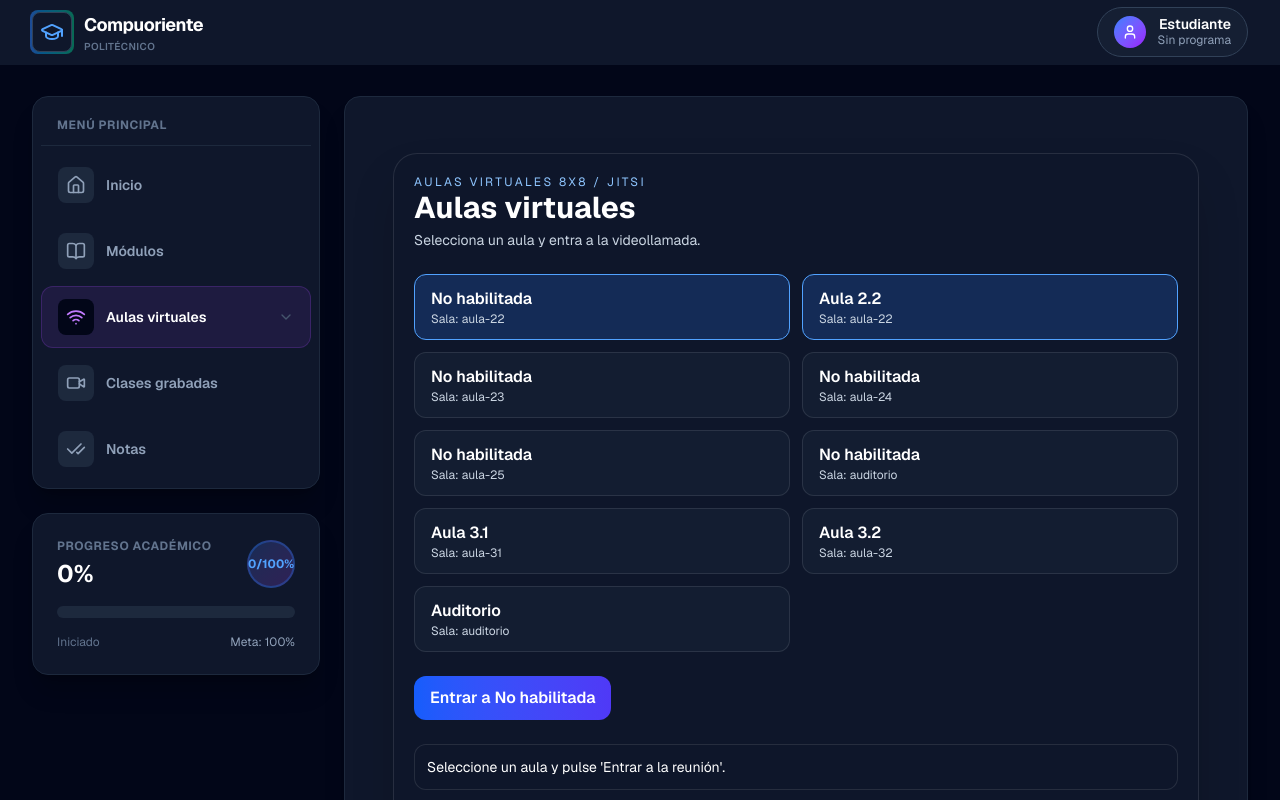
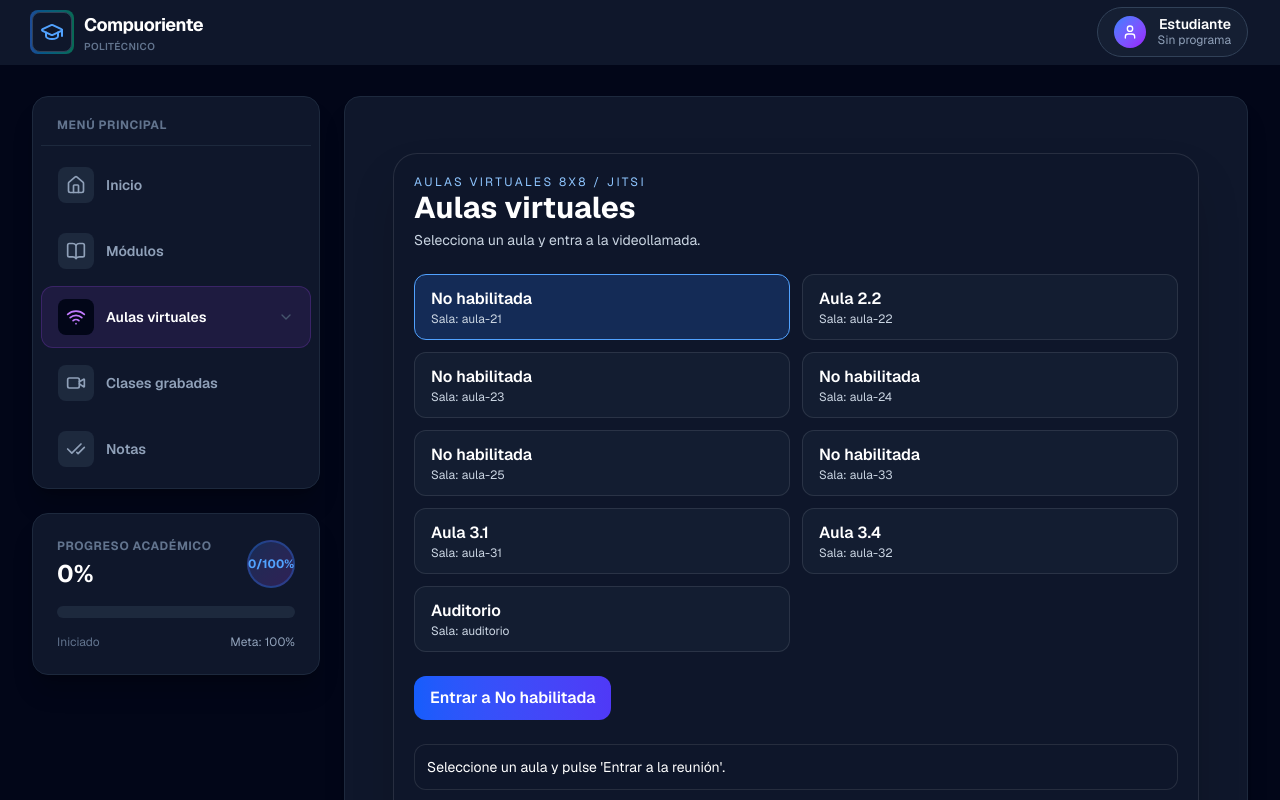
Before and after one commit to FreOfGh/front-end-compuoriente-final, a Next.js app: page /aulas-virtuales in a window 1280 px wide. Shown: the top 800 px of the page. Built offline with nearby package versions, Linux system fonts and the light colour scheme; no server answers.

Commit message:
Update room labels in aulas-virtuales

```diff
--- a/src/app/aulas-virtuales/page.tsx
+++ b/src/app/aulas-virtuales/page.tsx
@@ -4,14 +4,14 @@ import { useEffect, useMemo, useRef, useState } from "react";
 import AppShell from "@/components/AppShell";
 
 const rooms = [
-  { id: "aula-22", label: "No habilitada" },
+  { id: "aula-21", label: "No habilitada" },
   { id: "aula-22", label: "Aula 2.2" },
   { id: "aula-23", label: "No habilitada" },
   { id: "aula-24", label: "No habilitada" },
   { id: "aula-25", label: "No habilitada" },
-  { id: "auditorio", label: "No habilitada" },
+  { id: "aula-33", label: "No habilitada" },
   { id: "aula-31", label: "Aula 3.1" },
-  { id: "aula-32", label: "Aula 3.2" },
+  { id: "aula-32", label: "Aula 3.4" },
   { id: "auditorio", label: "Auditorio" },
 ];
 
```
